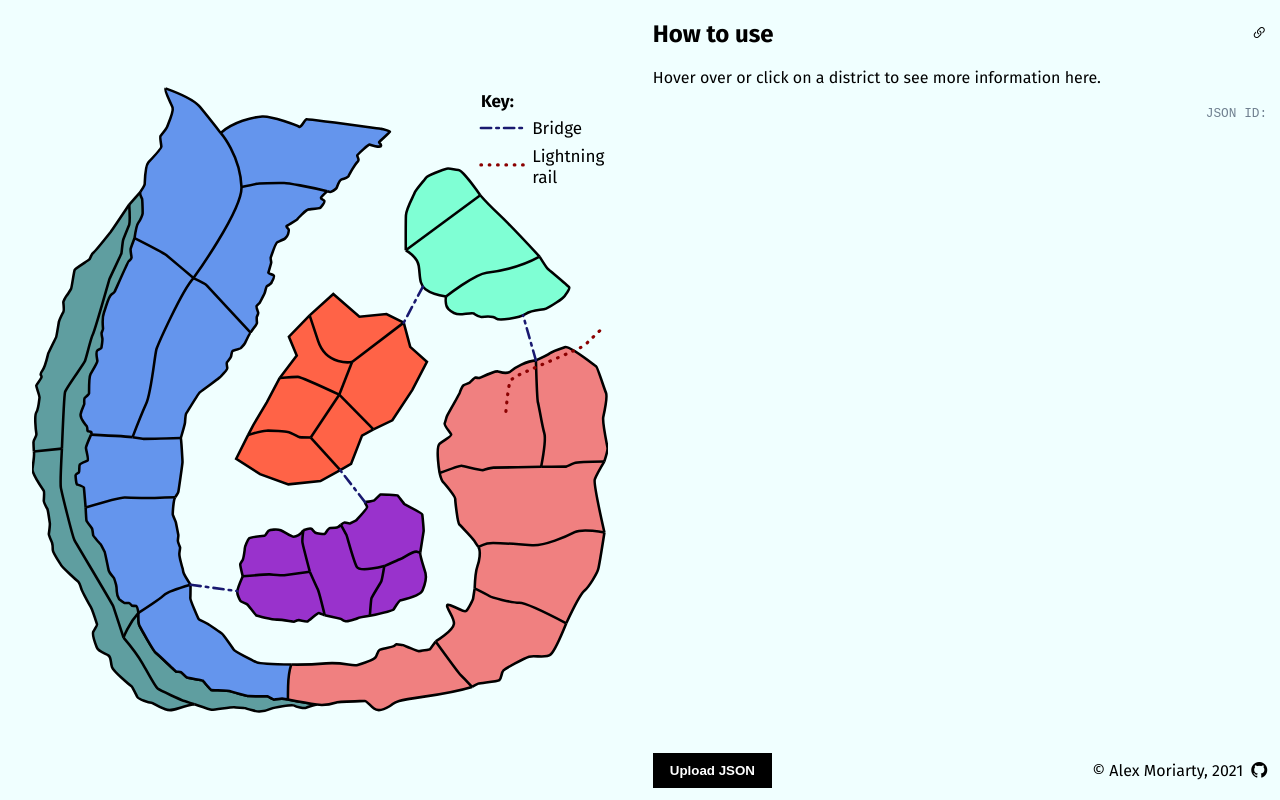
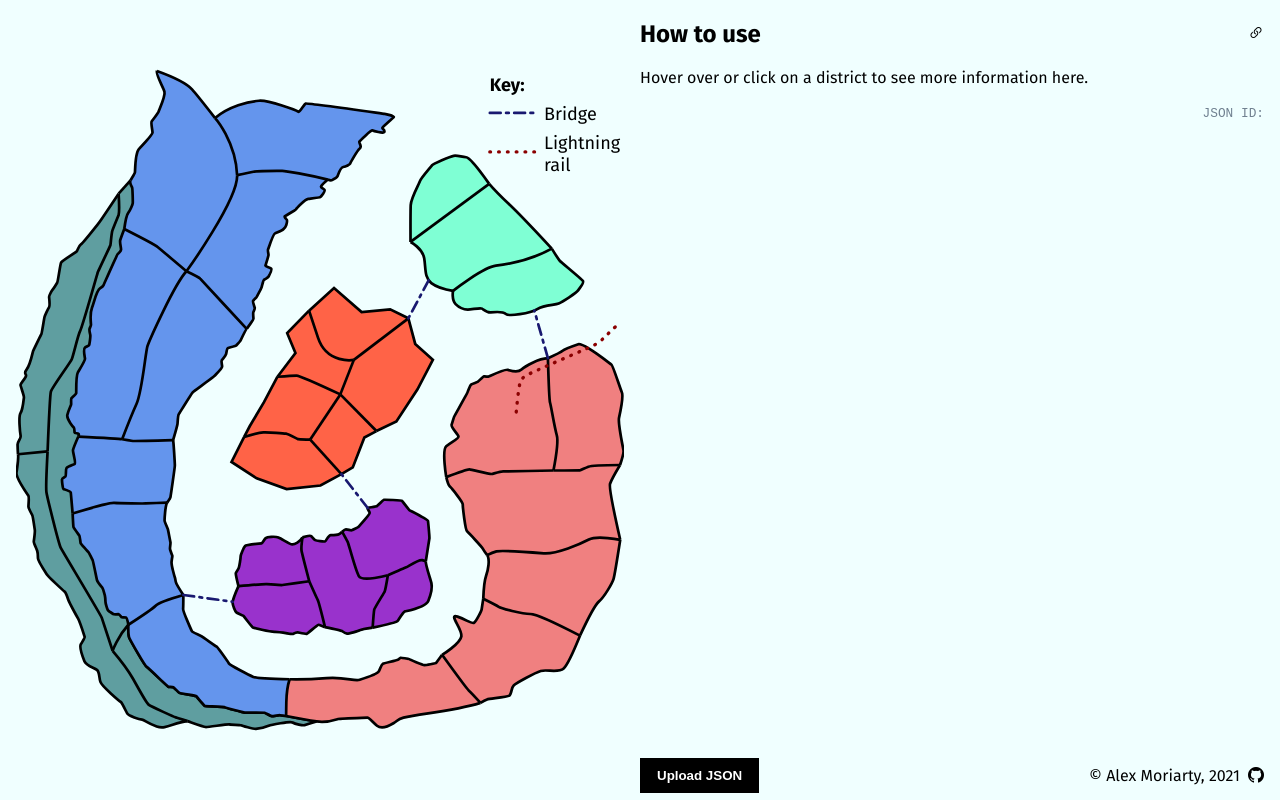
Before and after one commit to genom10/sharn-map, a plain HTML site: page index.html in a window 1280 px wide. Drawn offline with nearby package versions, Linux system fonts and the light colour scheme.

Commit message:
Correct styling

```diff
--- a/style.css
+++ b/style.css
@@ -10,34 +10,14 @@ body {
     font-family: 'Fira Sans', sans-serif;
 }
 
-@media only screen and (min-width: 768px) {
-    body {
-        grid-template-areas:
-            "map-container infobox"
-            "map-container footer";
-        grid-template-rows: 1fr 60px;
-        grid-template-columns: 50% 1fr;
-    }
-
-    #infobox,
-    #pageFooter {
-        margin-left: 0;
-        margin-right: 5%;
-    }
-
-    #infobox {
-        overflow: auto;
-    }
-}
-
 h1 {
     font-size: 2em;
 }
 
 .map {
     display: block;
-    width: 90%;
-    height: 90%;
+    width: 95%;
+    height: 95%;
     margin: auto;
 }
 
@@ -49,7 +29,7 @@ h1 {
 
 #infobox {
     grid-area: infobox;
-    margin: 0 2%;
+    padding: 0 2.5%;
 }
 
 #pageFooter {
@@ -57,7 +37,7 @@ h1 {
     display: flex;
     align-items: center;
     justify-content: space-between;
-    margin: 0 2%;
+    padding: 0 2.5%;
 }
 
 .credits {
@@ -132,3 +112,22 @@ blockquote {
     margin: 10px 0px 10px 0px;
     padding: 5px 0px 5px 1.5em;
 }
+
+@media only screen and (min-width: 768px) {
+    body {
+        grid-template-areas:
+            "map-container infobox"
+            "map-container footer";
+        grid-template-rows: 1fr 50px;
+        grid-template-columns: 50% 1fr;
+    }
+
+    #infobox,
+    #pageFooter {
+        padding-left: 0;
+    }
+
+    #infobox {
+        overflow: auto;
+    }
+}
```
